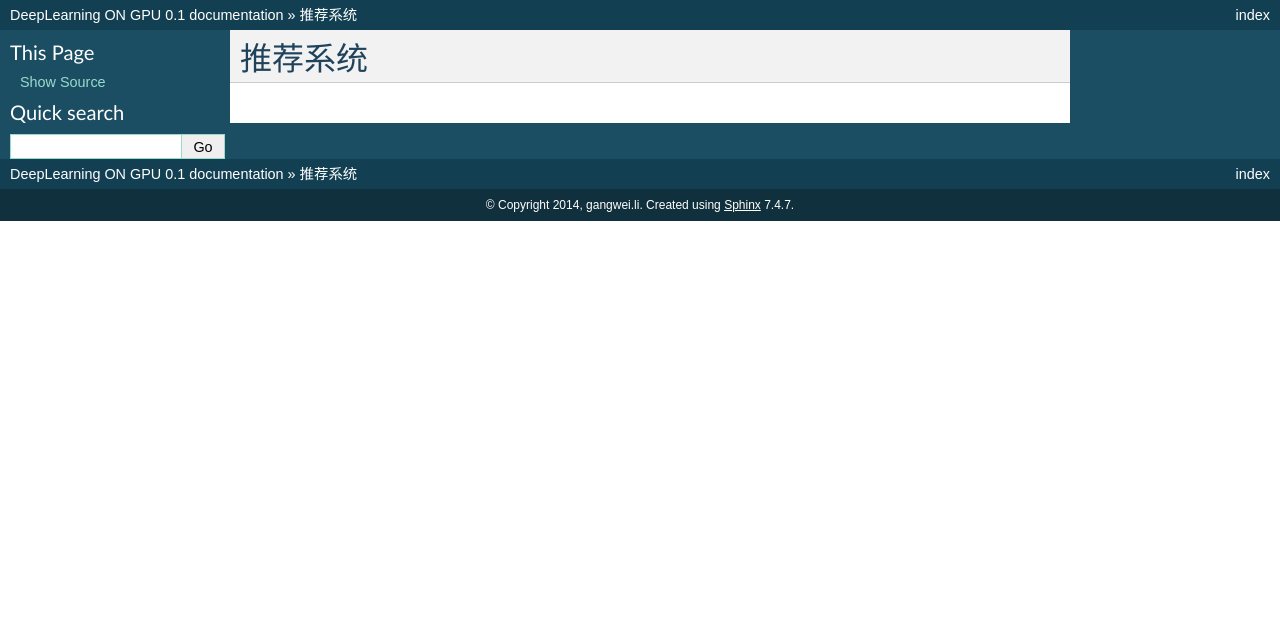
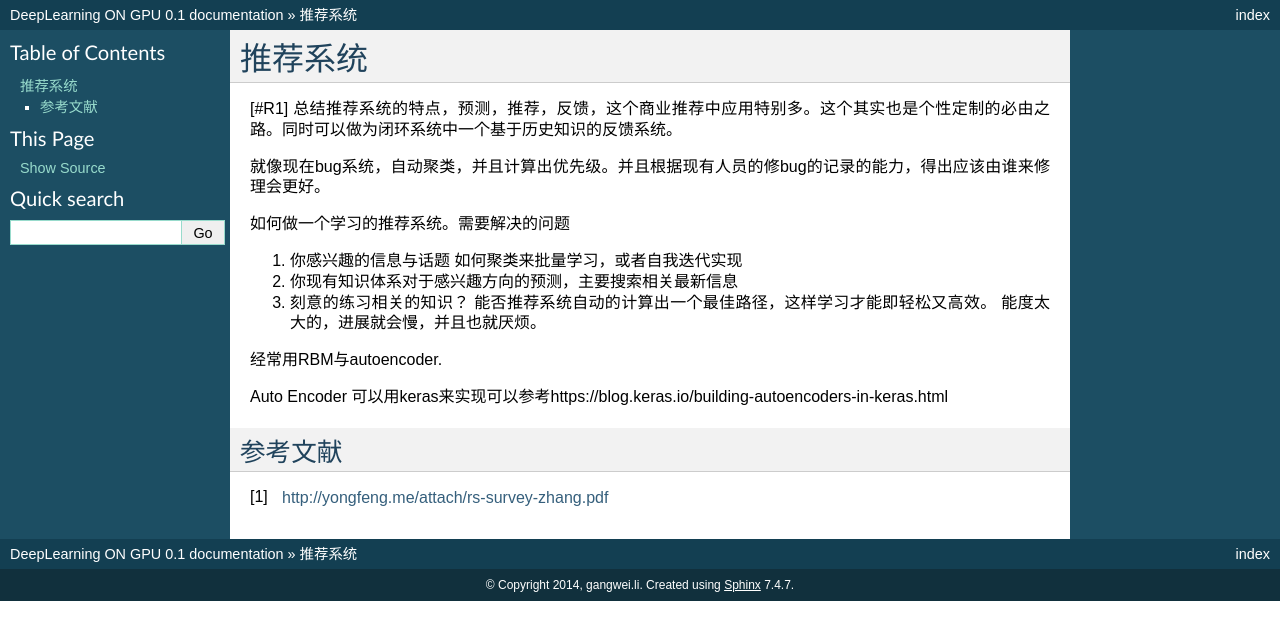
Before and after one commit to gwli/DeepLearningOnGPU, a Sphinx documentation site: the page built from source/Stage_4/RecommenderSystem.rst, in a window 1280 px wide. Shown: the top 640 px of the page. Built offline with Sphinx 7.4.7, drawn with Linux system fonts in a browser that asks for light colours.

Commit message:
对于推荐系统的认识

```diff
--- a/source/Stage_4/RecommenderSystem.rst
+++ b/source/Stage_4/RecommenderSystem.rst
@@ -1,3 +1,29 @@
 ********
 推荐系统
 ********
+
+[#R1] 总结推荐系统的特点，预测，推荐，反馈，这个商业推荐中应用特别多。这个其实也是个性定制的必由之路。同时可以做为闭环系统中一个基于历史知识的反馈系统。
+
+就像现在bug系统，自动聚类，并且计算出优先级。并且根据现有人员的修bug的记录的能力，得出应该由谁来修理会更好。
+
+如何做一个学习的推荐系统。需要解决的问题
+
+#. 你感兴趣的信息与话题
+   如何聚类来批量学习，或者自我迭代实现
+#. 你现有知识体系对于感兴趣方向的预测，主要搜索相关最新信息
+#. 刻意的练习相关的知识？
+   能否推荐系统自动的计算出一个最佳路径，这样学习才能即轻松又高效。
+   能度太大的，进展就会慢，并且也就厌烦。
+
+经常用RBM与autoencoder.
+
+
+Auto Encoder 可以用keras来实现可以参考https://blog.keras.io/building-autoencoders-in-keras.html
+
+
+
+参考文献
+========
+
+
+.. [#R1] http://yongfeng.me/attach/rs-survey-zhang.pdf
```
Also changed, not shown: source/Stage_2/InfoFlow.rst (+19 -1 lines), source/Stage_2/introduction.rst (+9 -0 lines).
